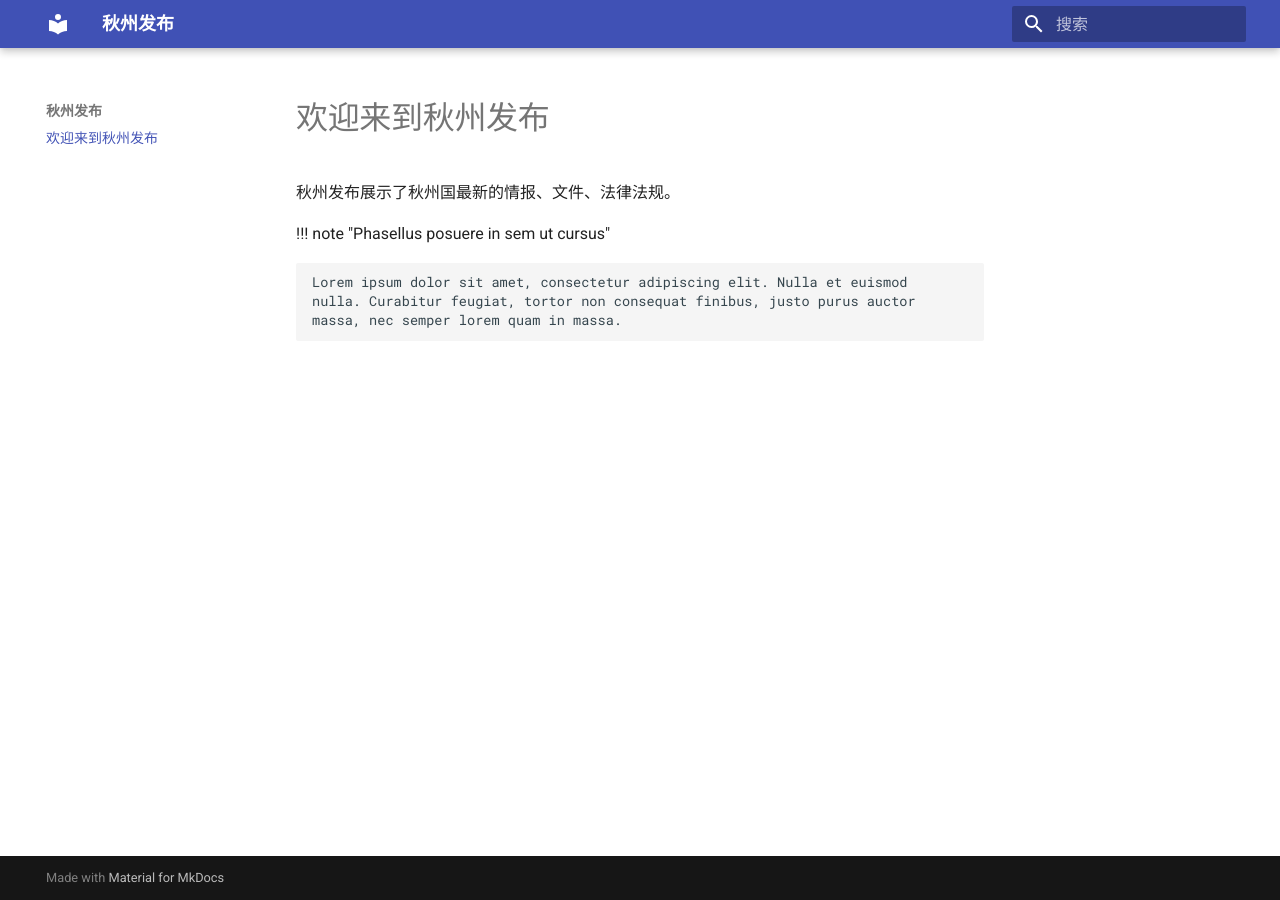
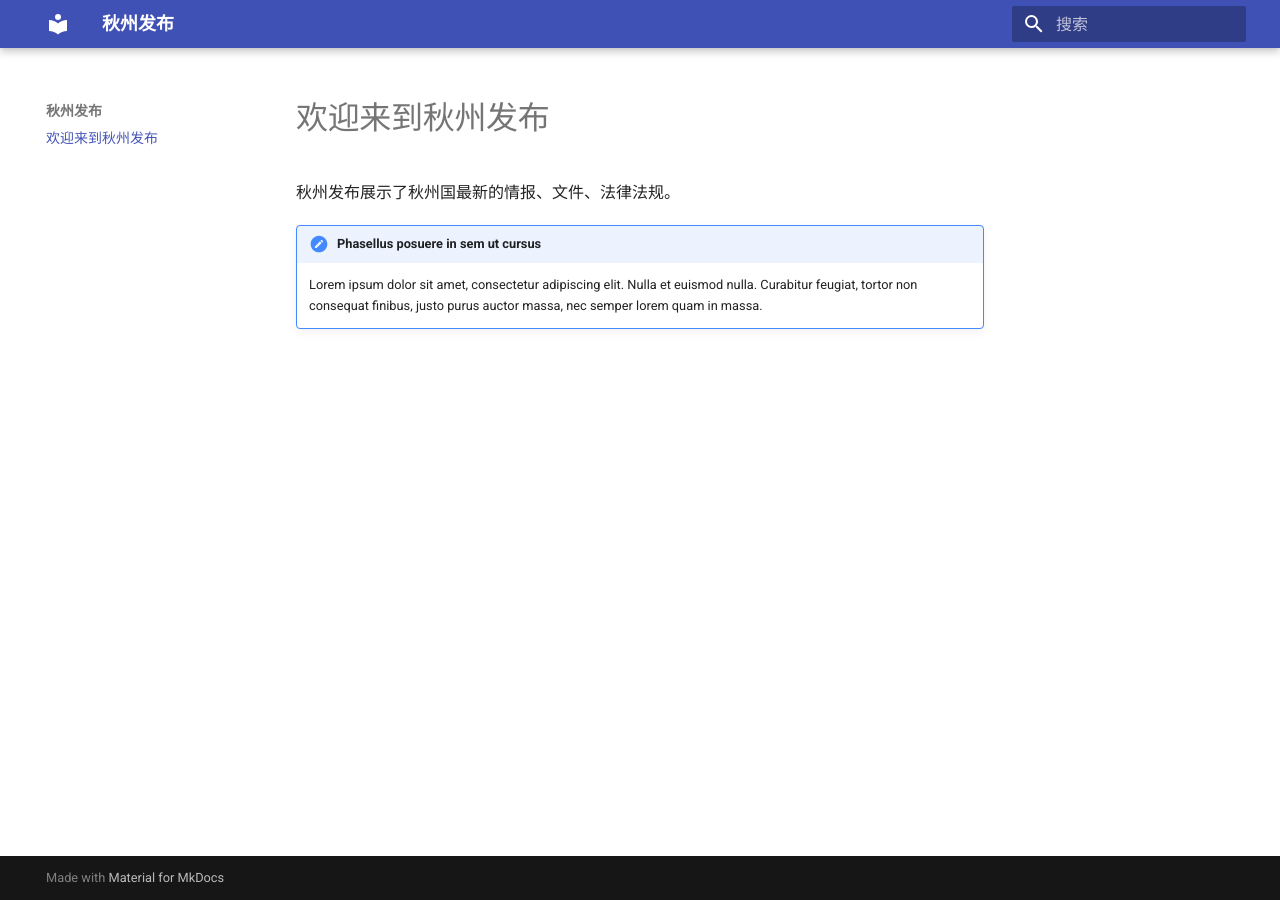
Before and after one commit to CNwenwen/fanbuqiuzhou, an MkDocs documentation site: the page built from docs/index.md, in a window 1280 px wide. Built offline with MkDocs 1.6.1 and Material for MkDocs 9.7.7, drawn with Linux system fonts in a browser that asks for light colours.

Commit message:
Update mkdocs.yml

```diff
--- a/mkdocs.yml
+++ b/mkdocs.yml
@@ -7,6 +7,7 @@ theme:
     - navigation.instant
     - navigation.instant.prefetch
     - navigation.instant.progress
-    - admonition
-    - pymdownx.details
-    - pymdownx.superfences
+markdown_extensions:
+  - admonition
+  - pymdownx.details
+  - pymdownx.superfences
```
